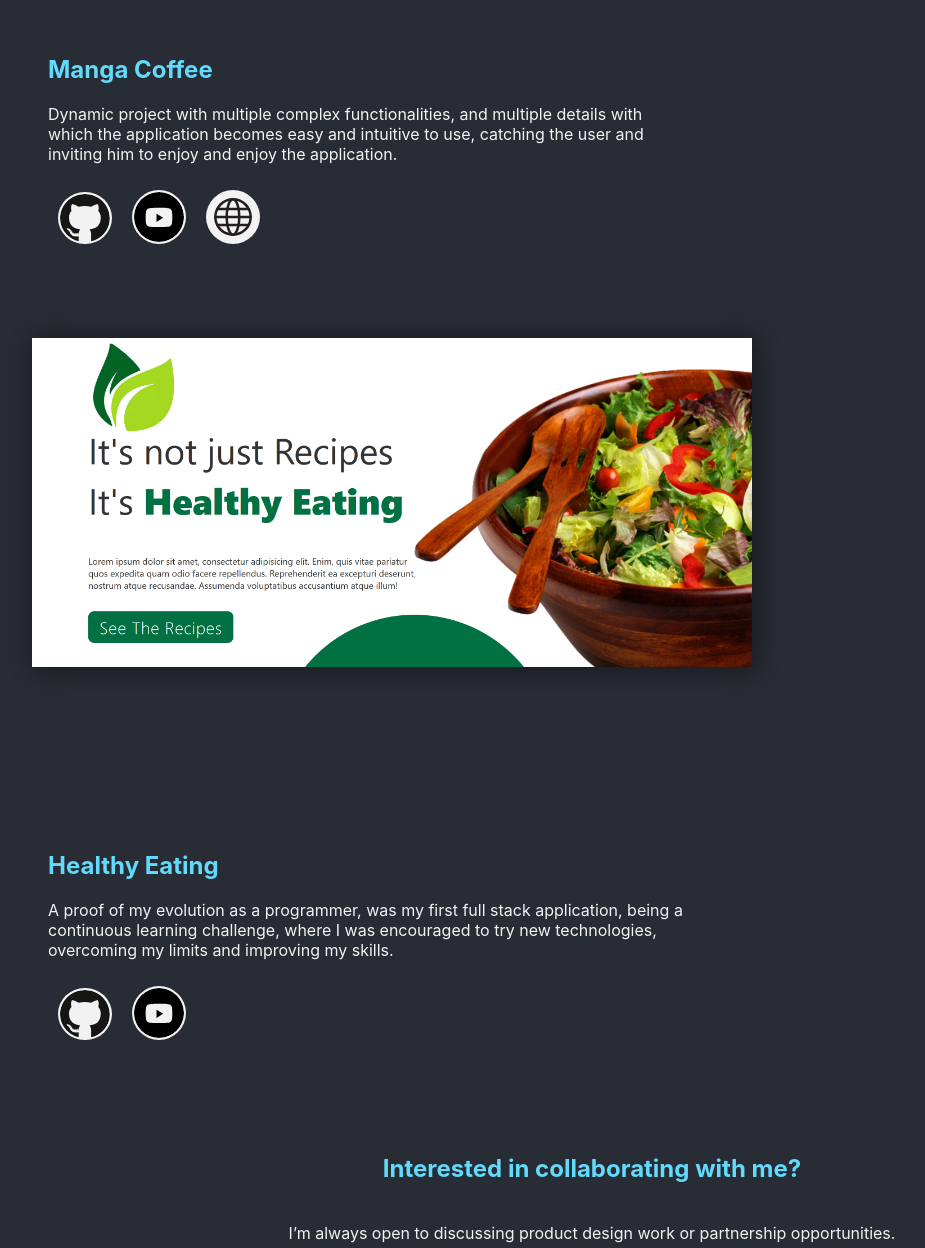
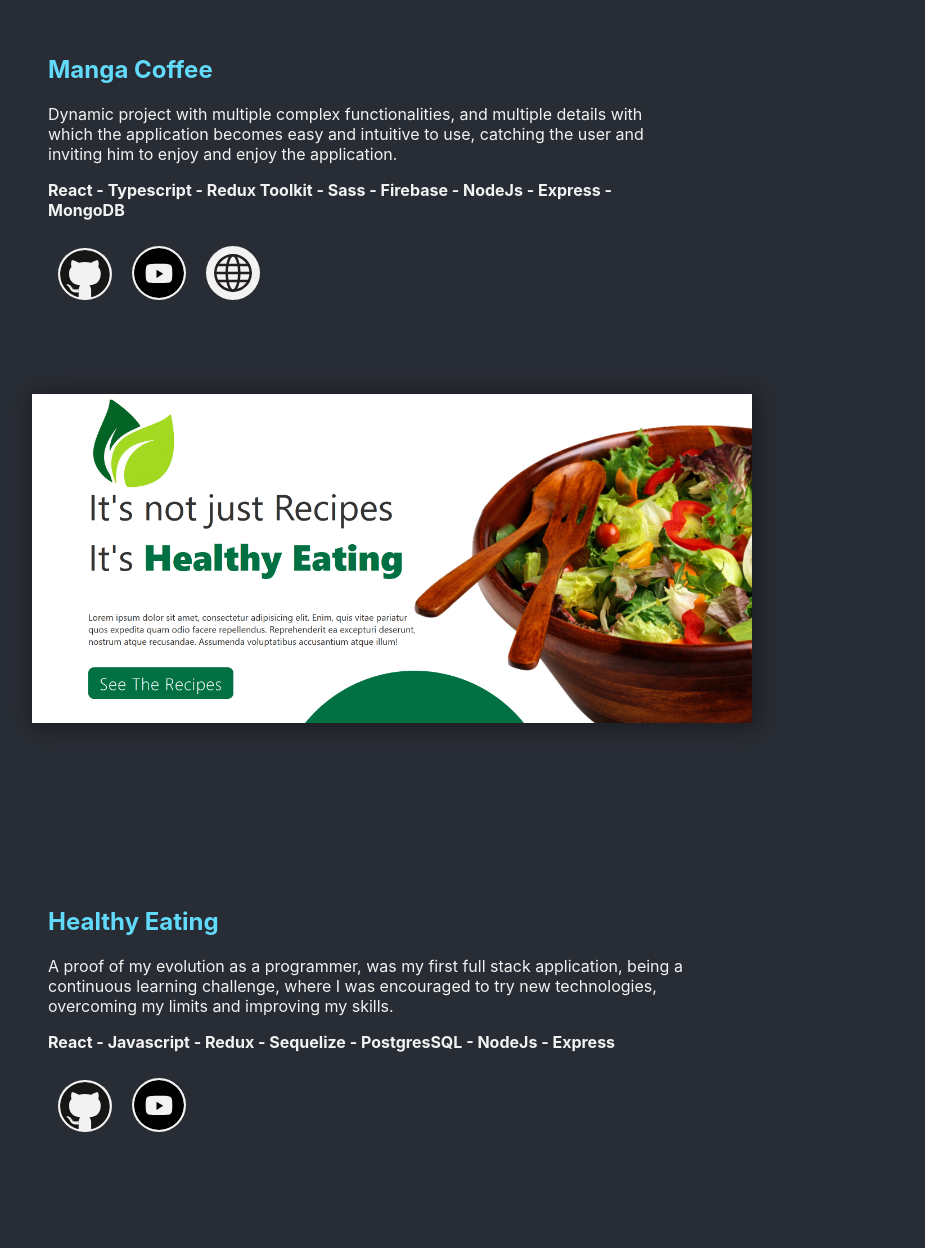
Before and after one commit to sergio-jc/my_profile, a React (Vite) app: page / in a window 1280 px wide. Shown: the part 4269-5517 px from the top of the page, without its empty margins (48-973 px from the left). Built offline with nearby package versions, Linux system fonts and the light colour scheme.

Commit message:
feat(porfolio):add technologies

```diff
--- a/src/components/Portfolio/index.tsx
+++ b/src/components/Portfolio/index.tsx
@@ -22,6 +22,7 @@ const Portfolio = () => {
               <p>
               Dynamic project with multiple complex functionalities, and multiple details with which the application becomes easy and intuitive to use, catching the user and inviting him to enjoy and enjoy the application.
               </p>
+              <p><strong>React - Typescript - Redux Toolkit - Sass - Firebase - NodeJs - Express - MongoDB </strong></p>
               <a
                 href="https://github.com/NosliwKuns/MANGA-COFFEE"
                 target={"_blank"}
@@ -60,6 +61,7 @@ const Portfolio = () => {
               <p>
               A proof of my evolution as a programmer, was my first full stack application, being a continuous learning challenge, where I was encouraged to try new technologies, overcoming my limits and improving my skills.
               </p>
+              <p><strong>React - Javascript - Redux - Sequelize - PostgresSQL - NodeJs - Express </strong></p>
               <a href="https://github.com/sergio-jc/PI-food" target={"_blank"}>
                 <img
                   src={github}
```
